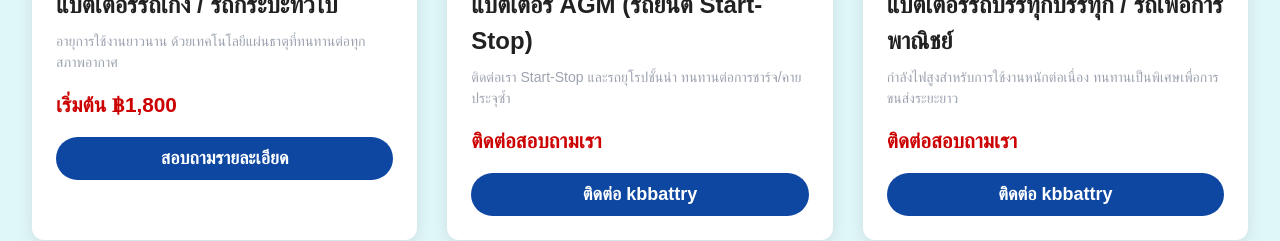
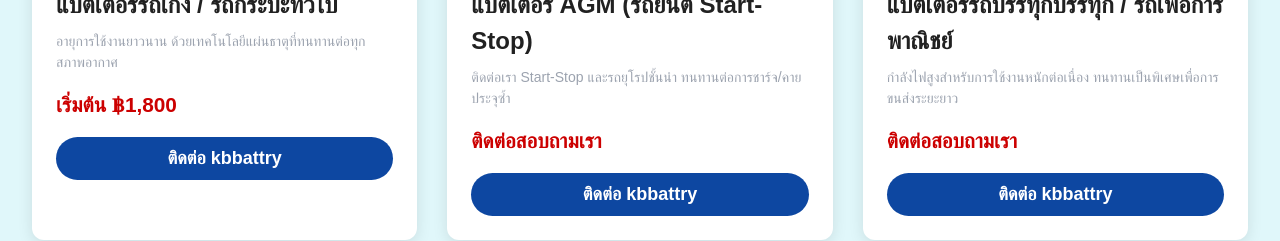
Before and after one commit to bypassjack-rgb/kb-battery-website, a Next.js app: page / in a window 1280 px wide. Shown: the part 1240-1481 px from the top of the page. Built offline with nearby package versions, Linux system fonts and the light colour scheme.

Commit message:
Update HomePageClient.tsx

```diff
--- a/components/HomePageClient.tsx
+++ b/components/HomePageClient.tsx
@@ -111,14 +111,10 @@
                 อายุการใช้งานยาวนาน ด้วยเทคโนโลยีแผ่นธาตุที่ทนทานต่อทุกสภาพอากาศ
               </p>
               <div className={styles.productPrice}>เริ่มต้น ฿1,800</div>
-              <a
-                href="https://line.me/ti/p/~kbbattry"
-                target="_blank"
-                rel="noopener noreferrer"
-                onClick={(e) => handleConversion(e, "https://line.me/ti/p/~kbbattry")}
-                className={styles.productButton}
-              >
-                สอบถามรายละเอียด
+              <a href="tel:0623736168"
+                    onClick={(e) => handleConversion(e, "tel:0623736168")}
+                    className={styles.productButton}>
+                ติดต่อ kbbattry
               </a>
             </div>
             {/* สินค้าชิ้นที่ 2: แบตเตอรี่สำหรับรถยุโรป/Start-Stop (AGM) */}
@@ -141,13 +137,9 @@
                 ทนทานต่อการชาร์จ/คายประจุซ้ำ
               </p>
               <div className={styles.productPrice}>ติดต่อสอบถามเรา</div>
-              <a
-                href="https://line.me/ti/p/~kbbattry"
-                target="_blank"
-                rel="noopener noreferrer"
-                onClick={(e) => handleConversion(e, "https://line.me/ti/p/~kbbattry")}
-                className={styles.productButton}
-              >
+              <a href="tel:0623736168"
+                    onClick={(e) => handleConversion(e, "tel:0623736168")}
+                    className={styles.productButton}>
                 ติดต่อ kbbattry
               </a>
             </div>
@@ -171,13 +163,9 @@
                 ทนทานเป็นพิเศษเพื่อการขนส่งระยะยาว
               </p>
               <div className={styles.productPrice}>ติดต่อสอบถามเรา</div>
-              <a
-                href="https://line.me/ti/p/~kbbattry"
-                target="_blank"
-                rel="noopener noreferrer"
-                onClick={(e) => handleConversion(e, "https://line.me/ti/p/~kbbattry")}
-                className={styles.productButton}
-              >
+              <a href="tel:0623736168"
+                    onClick={(e) => handleConversion(e, "tel:0623736168")}
+                    className={styles.productButton}>
                 ติดต่อ kbbattry
               </a>
             </div>
```
